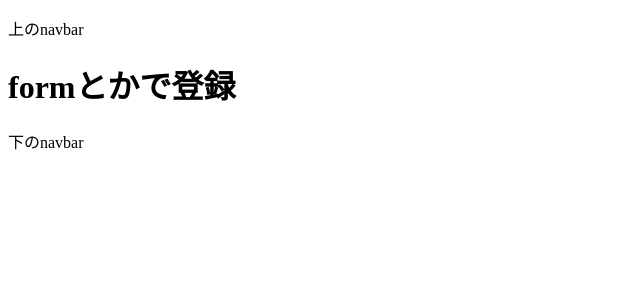
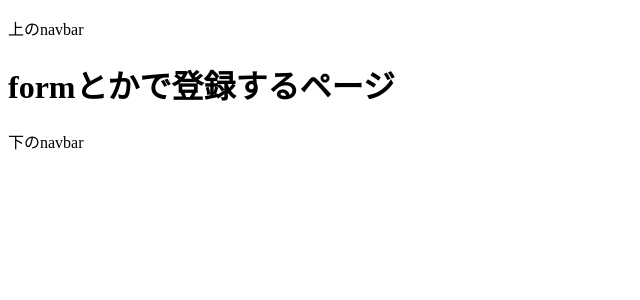
Before and after one commit to clumsy-ug/tsukuaso_hackathon_WeHaveAlreadyCommitted, a React (Vite) app in the folder front/: page /auth in a window 1280 px wide. Shown: the top 300 px of the page, without its empty margins (0-640 px from the left). Built offline with nearby package versions, Linux system fonts and the light colour scheme.

Commit message:
微修正

```diff
--- a/front/src/routes/auth/-components/Auth.tsx
+++ b/front/src/routes/auth/-components/Auth.tsx
@@ -1,5 +1,5 @@
 export default function Auth() {
   return (
-    <h1>formとかで登録</h1>
+    <h1>formとかで登録するページ</h1>
   )
 }
```
